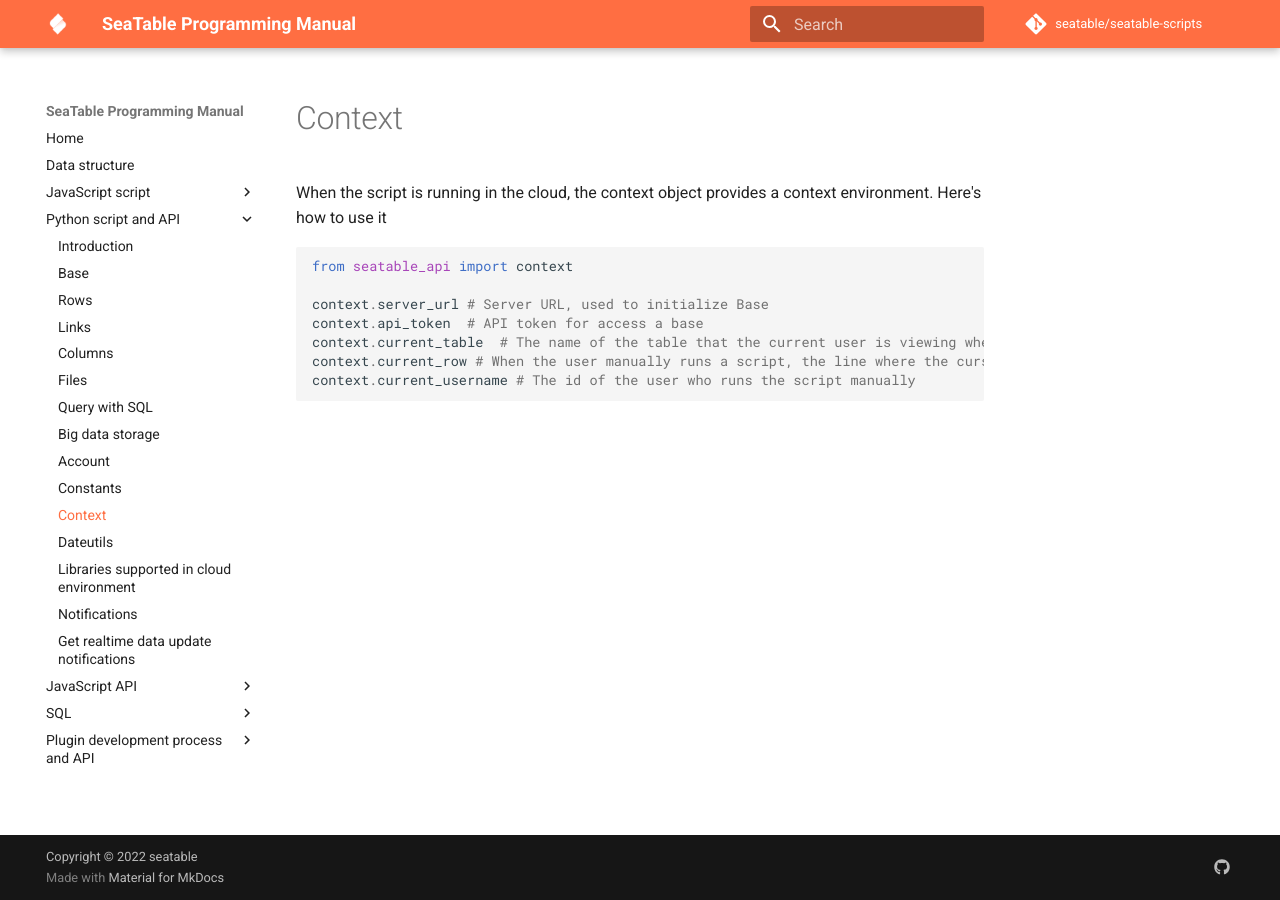
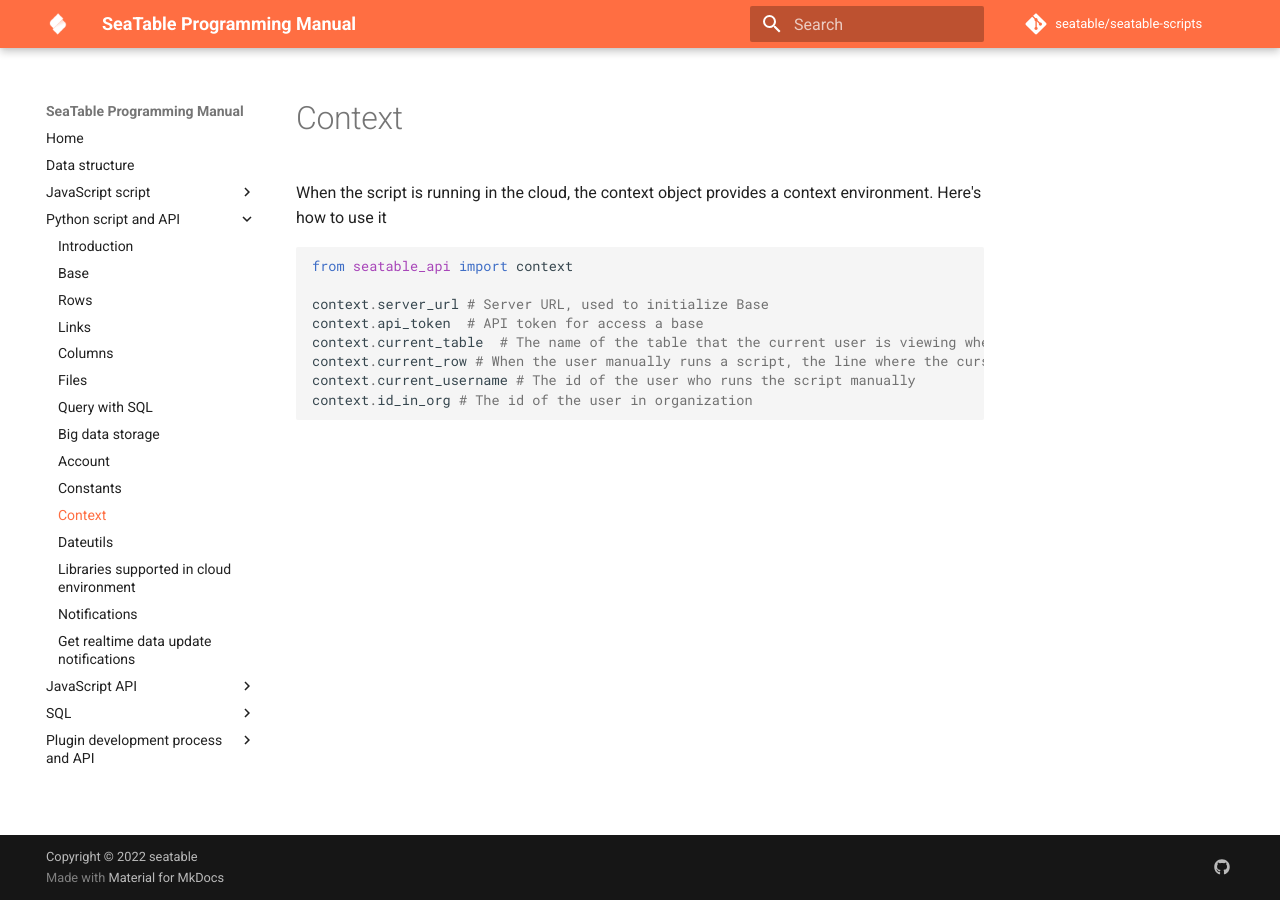
Before and after one commit to seatable/seatable-scripts, an MkDocs documentation site: the page built from manual/python/context.md, in a window 1280 px wide. Built offline with MkDocs 1.6.1 and Material for MkDocs 9.7.7, drawn with Linux system fonts in a browser that asks for light colours; comment, search, counter and statistics services are not loaded.

Commit message:
add context.id_in_org

````diff
--- a/manual/python/context.md
+++ b/manual/python/context.md
@@ -10,4 +10,5 @@
 context.current_table  # The name of the table that the current user is viewing when the user runs a script manually
 context.current_row # When the user manually runs a script, the line where the cursor is currently located
 context.current_username # The id of the user who runs the script manually
+context.id_in_org # The id of the user in organization
 ```
````
